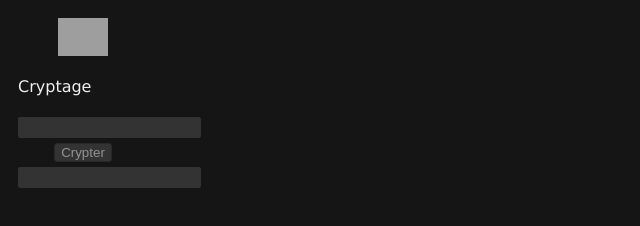
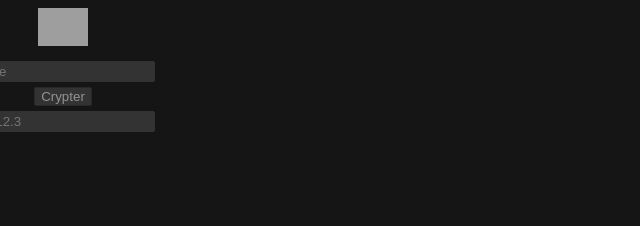
Before and after one commit to m1m1s1ku/thiweb-crypt-n-decrypt, a browser extension: page src/page_action/page_action.html in a window 1280 px wide. Shown: the whole page, without its empty margins (0-640 px from the left). Drawn offline with Linux system fonts and the light colour scheme; grey boxes are pictures that could not be loaded.

Commit message:
fix popup appearance

```diff
--- a/src/page_action/page_action.html
+++ b/src/page_action/page_action.html
@@ -11,24 +11,29 @@
 			color: #f0f0f0;
 			font-family: "Lucida Grande", "Trebuchet MS", Verdana, Helvetica, Arial, sans-serif;
 		}
-		h4 {
-			font-weight: 300;
-		}
+
 		button {
 			border: 1px solid #282828;
 			background: #333;
-	    border-radius: 3px;
+			border-radius: 2px;
 			color: #939393;
-	    transition: all .3s;
 			margin: 5px 15px;
+			transition: background-color, color .3s;
 		}
+
 		button:hover {
 			background-color: #434343;
 			color: #008cc3;
 		}
+
 		form {
-			text-align: center;
+			display: flex;
+			justify-content: center;
+			flex-direction: column;
+			align-items: center;
+			padding: 15px;
 		}
+
 		input {
 			background-color: #333;
 			border: 1px solid #333;
@@ -37,34 +42,38 @@
 			padding: 2px;
 			border-radius: 2px;
 		}
+
 		a {
 			color: #1a7ea6;
 			text-decoration: none;
 		}
-		#popup {
-			padding: 10px;
-		  width: 130px;
+
+		.popup-content {
+			display: flex;
+			align-items: center;
+			justify-content: center;
+			flex-direction: column;
+			width: 110px;
 		}
-		#logo {
-			display: block;
+
+		.logo {
 			width: 50px;
-			margin: 0 auto;
 		}
-		#notifCopy {
+
+		.message {
 			display: none;
 		}
 	</style>
 </head>
 <body>
-	<div id="popup">
-		<img id="logo" src="https://www.thiweb.com/img/logo.svg" alt="Logo TW">
-		<h4>Cryptage</h4>
+	<div id="popup" class="popup-content">
+		<img class="logo" src="https://www.thiweb.com/img/logo.svg" alt="Logo TW">
 		<form id="cryptForm">
-			<input type="text" id="toCrypt" name="toCrypt" />
+			<input autocomplete="off" type="text" id="toCrypt" name="toCrypt" placeholder="Texte" />
 			<button type="submit" id="btnCrypt">Crypter</button>
+			<input id="ghost" placeholder="TWL2.3" readonly autocomplete="off" />
 		</form>
-		<input id="ghost" />
-		<h4 id="notifCopy">Copié avec succès !</h4>
+		<h4 id="notifCopy" class="message">Copié !</h4>
 	</div>
 	<script src="action.js"></script>
 </body>
```
Lines whose indentation alone changed are shown as unchanged.
